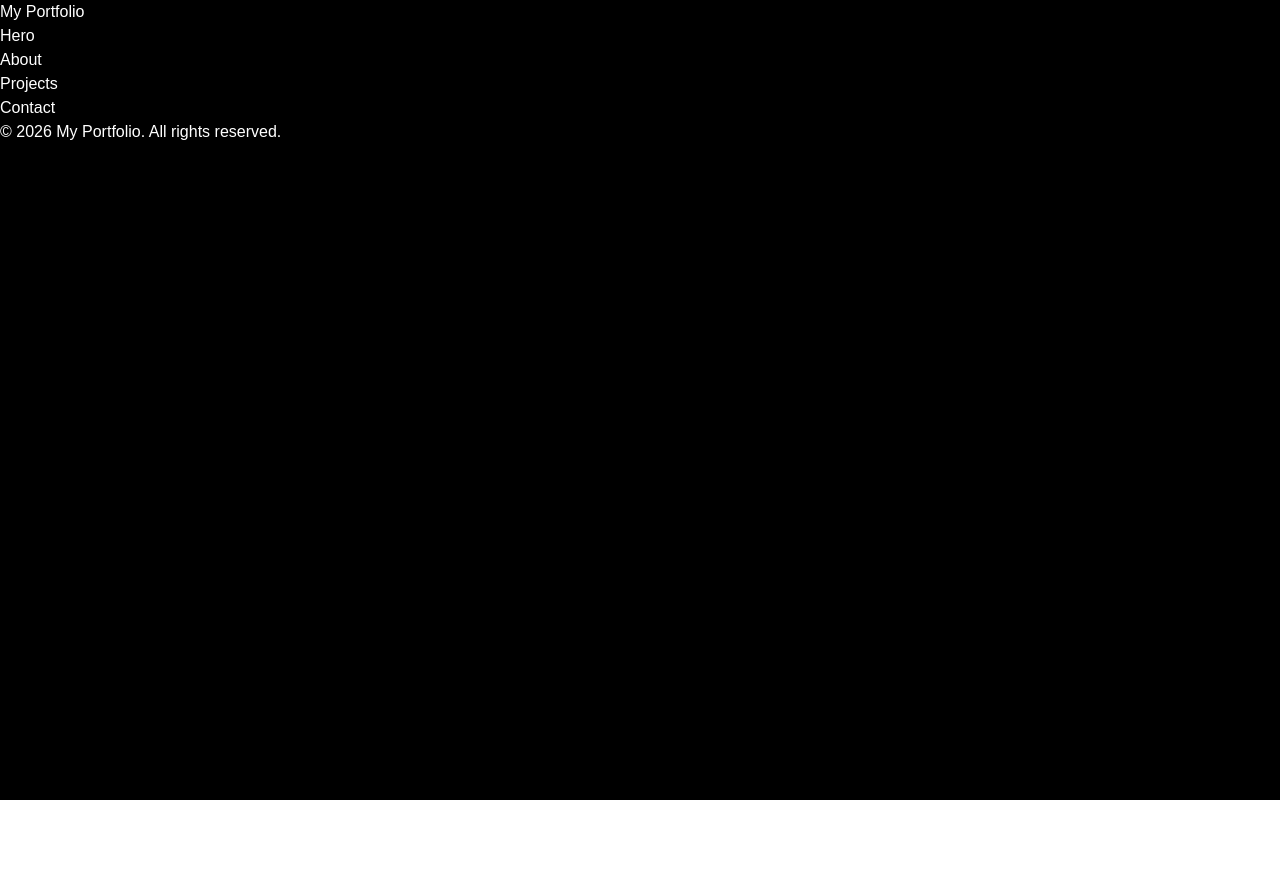
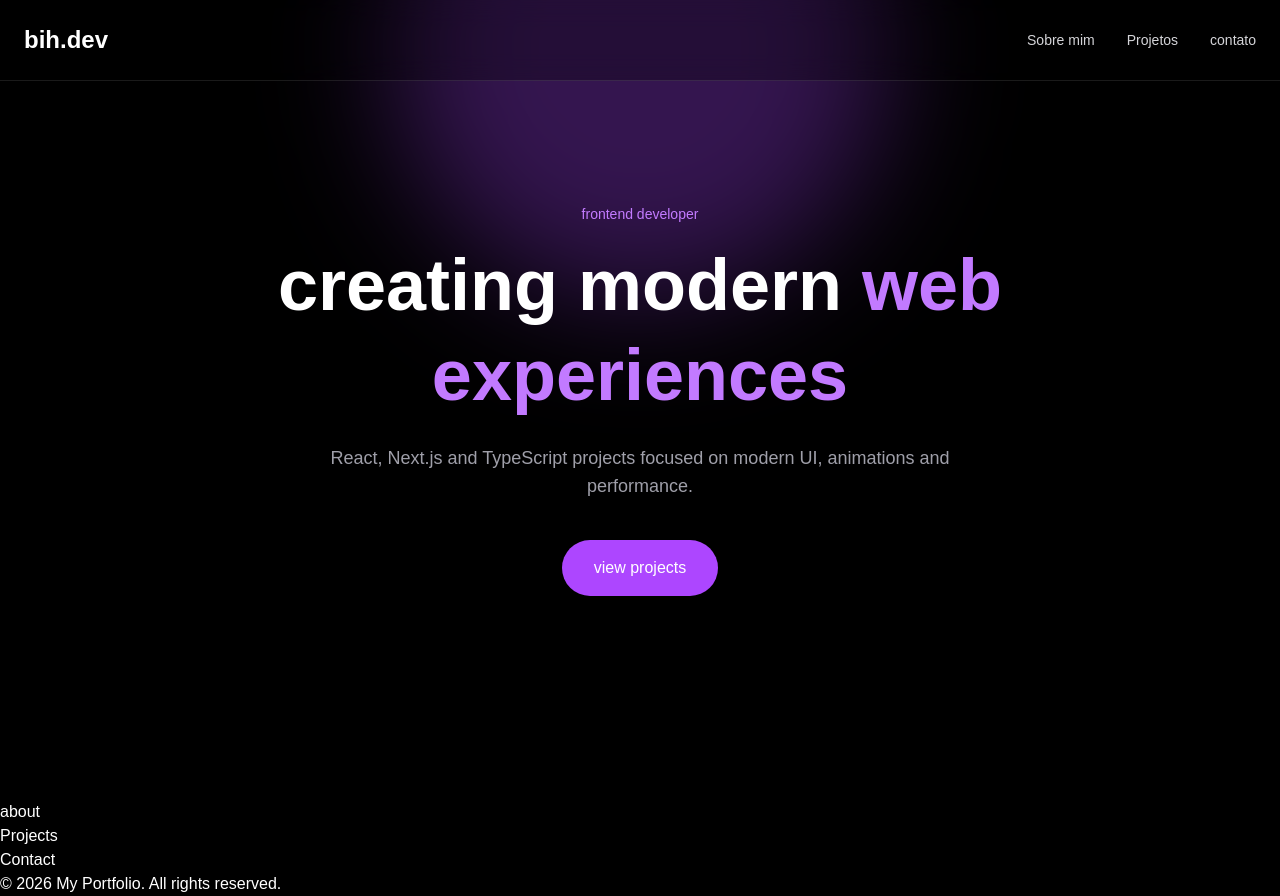
Before and after one commit to Bihh-Oliveira/Portfolio---Bihh-Dev, a Next.js app in the folder portfolio/: page / in a window 1280 px wide. Before the commit the page ends 800 px from the top, so only its background shows below. Built offline with nearby package versions, Linux system fonts and the light colour scheme.

Commit message:
feat: create navbar and hero layout

```diff
--- a/portfolio/components/layout/navbar.tsx
+++ b/portfolio/components/layout/navbar.tsx
@@ -1,7 +1,44 @@
 export default function Navbar() {
     return (
-        <nav>
-        <h1>My Portfolio</h1>
-        </nav>
+        <header
+        className="
+            fixed top-0 left-0 w-full z-50
+            border-b border-white/10
+            backdrop-blur-md
+            bg-black/30"
+        >
+        <div
+            className="
+            max-w-7xl mx-auto
+            h-20
+            px-6
+            flex items-center justify-between"
+        >
+            <h1 className="text-2xl font-bold text-white">
+            bih.dev
+            </h1>
+
+            <nav className="flex items-center gap-8 text-sm text-zinc-300">
+            <a
+                href="#about"
+                className="hover:text-white transition">
+                Sobre mim
+            </a>
+
+            <a
+                href="#projects"
+                className="hover:text-white transition">
+                Projetos
+            </a>
+
+            <a
+                href="#contact"
+                className="hover:text-white transition">
+                contato
+            </a>
+
+            </nav>
+        </div>
+        </header>
     );
-    }
+}
--- a/portfolio/components/sections/about.tsx
+++ b/portfolio/components/sections/about.tsx
@@ -1,7 +1,7 @@
-export default function About() {
+export default function Contact() {
     return (
         <section>
-        <h1>About</h1>
+        <h1>about</h1>
         </section>
     );
 }
--- a/portfolio/components/sections/hero.tsx
+++ b/portfolio/components/sections/hero.tsx
@@ -1,7 +1,71 @@
 export default function Hero() {
     return (
-        <section>
-        <h1>Hero</h1>
+        <section
+        className="
+            min-h-screen
+            flex items-center justify-center
+            px-6
+            relative
+            overflow-hidden
+        "
+        >
+        <div
+            className="
+            absolute top-[-200px]
+            w-[500px] h-[500px]
+            bg-purple-500/30
+            blur-3xl
+            rounded-full
+            "
+        />
+
+        <div className="relative z-10 max-w-5xl text-center">
+            <p className="text-purple-400 text-sm mb-4">
+            frontend developer
+            </p>
+
+            <h1
+            className="
+                text-5xl md:text-7xl
+                font-bold
+                leading-tight
+            "
+            >
+            creating modern
+            <span className="text-purple-400">
+                {" "}web experiences
+            </span>
+            </h1>
+
+            <p
+            className="
+                text-zinc-400
+                mt-6
+                max-w-2xl
+                mx-auto
+                text-lg
+            "
+            >
+            React, Next.js and TypeScript projects
+            focused on modern UI, animations
+            and performance.
+            </p>
+
+            <div className="mt-10">
+            <button
+                className="
+                px-8 py-4
+                rounded-full
+                bg-purple-500
+                hover:bg-purple-600
+                transition
+                font-medium
+                "
+            >
+                view projects
+            </button>
+            </div>
+        </div>
         </section>
     );
 }
```
